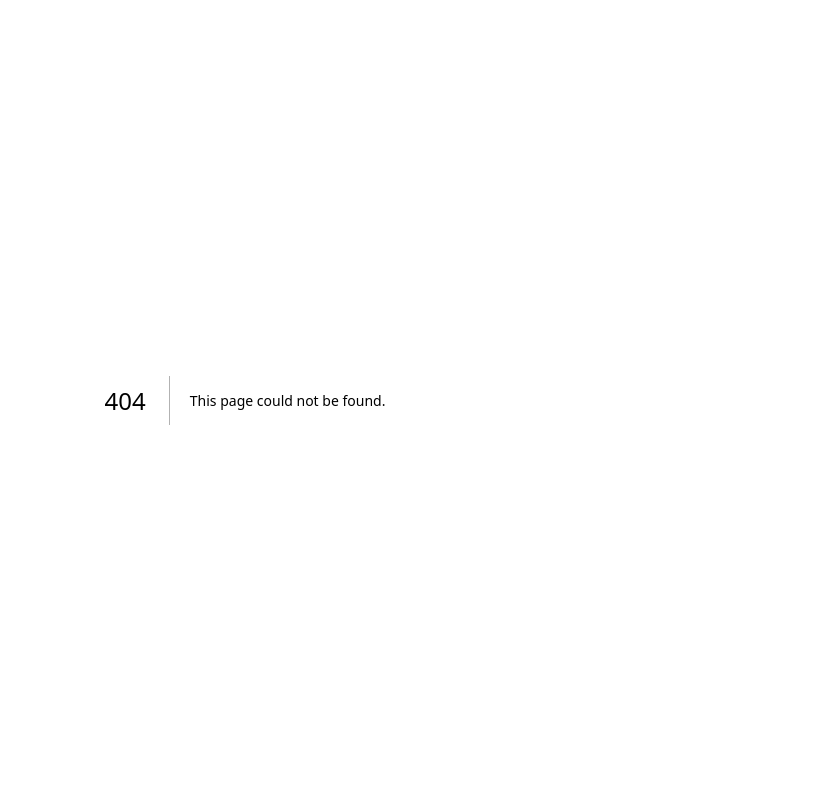
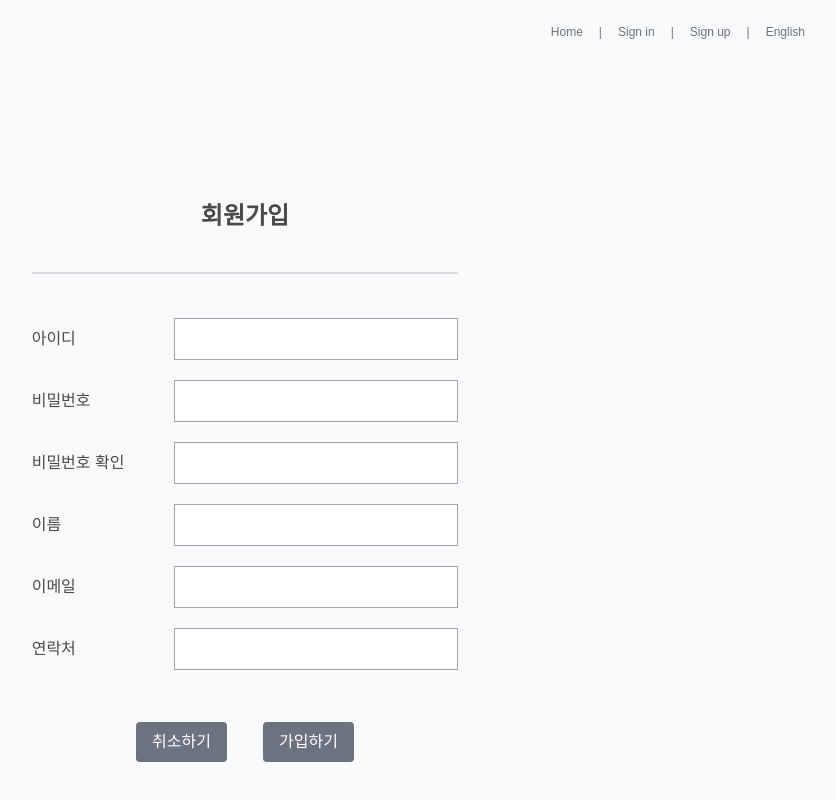
Before and after one commit to rowooncoding/church-project, a Next.js app: page /signup in a window 1280 px wide. Before the commit this address had no page. Shown: the top 800 px of the page, without its empty margins (395-1231 px from the left). Built offline with nearby package versions, Linux system fonts and the light colour scheme; a web font is replaced by a local one.

Commit message:
feat: 회원가입 페이지 기본 디자인 완성

```diff
--- /dev/null
+++ b/src/app/signin/page.js
@@ -0,0 +1,7 @@
+import { React } from 'react';
+
+function SignIn() {
+    return <h1>Sign In Page!!!</h1>
+}
+
+export default SignIn
--- /dev/null
+++ b/src/app/signup/page.js
@@ -0,0 +1,129 @@
+'use client'
+
+import HeaderNav from '@/components/HeaderNav';
+import { useRouter } from 'next/navigation';
+import { React, useState } from 'react';
+
+/**
+ * [변경사항]
+ * 비밀번호 유효성 검사
+ * 비밀번호 확인 작업
+ */
+
+function SignUp() {
+    const router = useRouter();
+    const [showTooltip, setShowTooltip] = useState(false);
+
+    // 취소버튼 핸들러
+    const backHandler = () => {
+        router.push("/")
+    }
+
+    // 툴팁 핸들러
+    const handleFocus = () => {
+        setShowTooltip(true);
+    }
+
+    const handlerBlur = () => {
+        setShowTooltip(false);
+    }
+
+    return (
+        <>
+            <HeaderNav />
+            <form className="flex flex-col justify-center items-center gap-4 my-40 text-[#4A4A4A]">
+                <h1 className="font-extrabold text-2xl">회원가입</h1>
+                <div className="flex flex-col w-1/3 gap-5">
+                <div className="border border-gray-600 opacity-20 my-6"></div>
+                    {/* 아이디 */}
+                    <div className="flex justify-between items-center">
+                        <label>아이디</label>
+                        <input
+                            type="text"
+                            name="username"
+                            className="p-2 w-2/3 border border-gray-400 focus:outline-none focus:border-gray-500"
+                            required
+                        />
+                    </div>
+
+                    {/* 비밀번호 */}
+                    <div className="relative flex justify-between items-center">
+                        <label>비밀번호</label>
+                        <input
+                            type="password"
+                            name="password"
+                            onFocus={handleFocus}
+                            onBlur={handlerBlur}
+                            className="p-2 w-2/3 border border-gray-400 focus:outline-none focus:border-gray-500"
+                            required
+                        />
+                        {showTooltip && (
+                            <div className="absolute top-12 right-0 sm:right-0 bg-gray-800 text-white text-sm p-2 rounded shadow-lg w-2/3">
+                                영문, 특수문자, 숫자 포함 8~16자를 입력하세요.
+                            </div>
+                        )}
+                    </div>
+
+                    {/* 비밀번호 확인 */}
+                    <div className="flex justify-between items-center">
+                        <label>비밀번호 확인</label>
+                        <input
+                            type="password"
+                            name="password"
+                            className="p-2 w-2/3 border border-gray-400 focus:outline-none focus:border-gray-500"
+                            required
+                        />
+                    </div>
+
+                    {/* 이름 */}
+                    <div className="flex justify-between items-center">
+                        <label>이름</label>
+                        <input
+                            type="text"
+                            name="name"
+                            className="p-2 w-2/3 border border-gray-400 focus:outline-none focus:border-gray-500"
+                            required
+                        />
+                    </div>
+
+                    {/* 이메일 */}
+                    <div className="flex justify-between items-center">
+                        <label>이메일</label>
+                        <input
+                            type="email"
+                            name="email"
+                            className="p-2 w-2/3 border border-gray-400 focus:outline-none focus:border-gray-500"
+                            required
+                        />
+                    </div>
+
+                    {/* 연락처 */}
+                    <div className="flex justify-between items-center">
+                        <label>연락처</label>
+                        <input
+                            type="text"
+                            name="phone"
+                            className="p-2 w-2/3 border border-gray-400 focus:outline-none focus:border-gray-500"
+                            required
+                        />
+                    </div>
+                </div>
+
+                {/* 버튼 */}
+                <div className="flex gap-9 mt-9">
+                    <button
+                        type="button"
+                        className="px-4 py-2 bg-gray-500 text-white font-medium rounded hover:bg-gray-600 focus:outline-none focus:ring-2 focus:ring-gray-400"
+                        onClick={backHandler}
+                    >취소하기</button>
+                    <button
+                        type="submit"
+                        className="px-4 py-2 bg-gray-500 text-white font-medium rounded hover:bg-gray-600 focus:outline-none focus:ring-2 focus:ring-gray-400"
+                    >가입하기</button>
+                </div>
+            </form>
+        </>
+    )
+}
+
+export default SignUp
```
